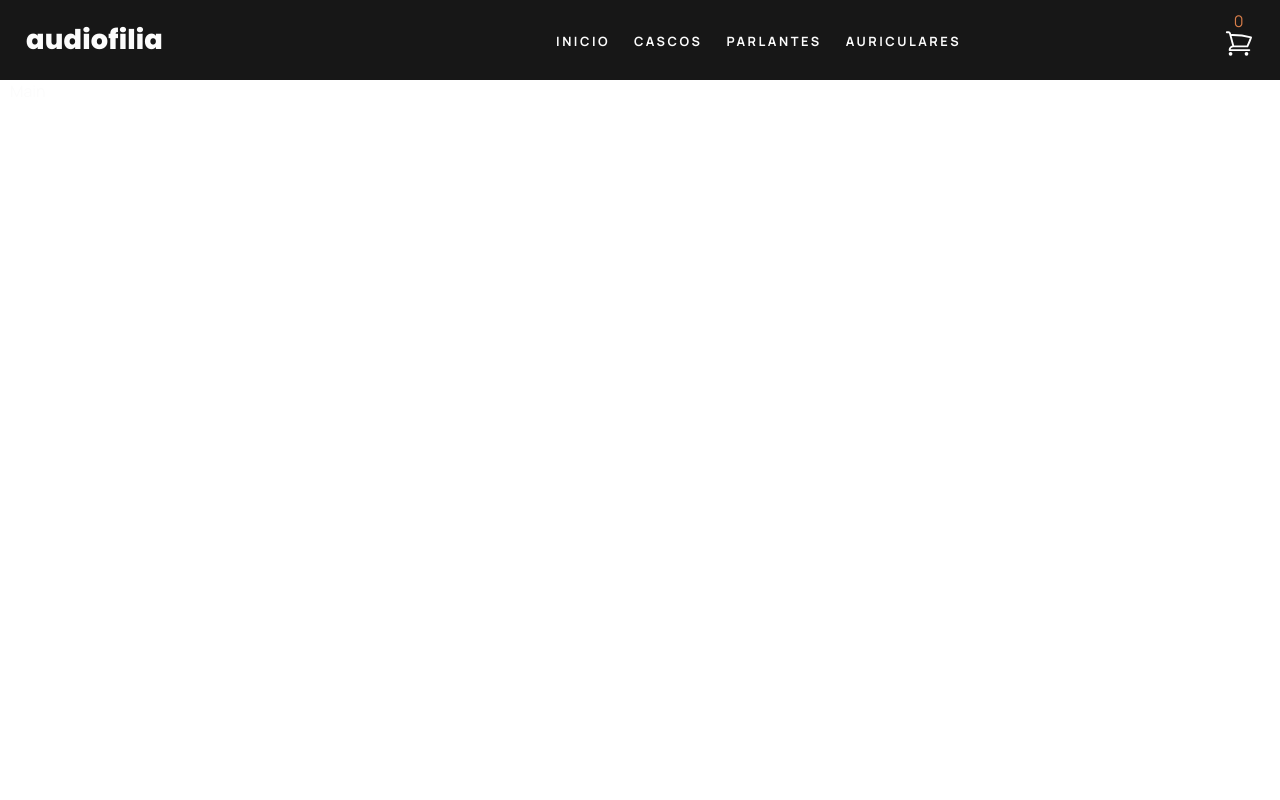
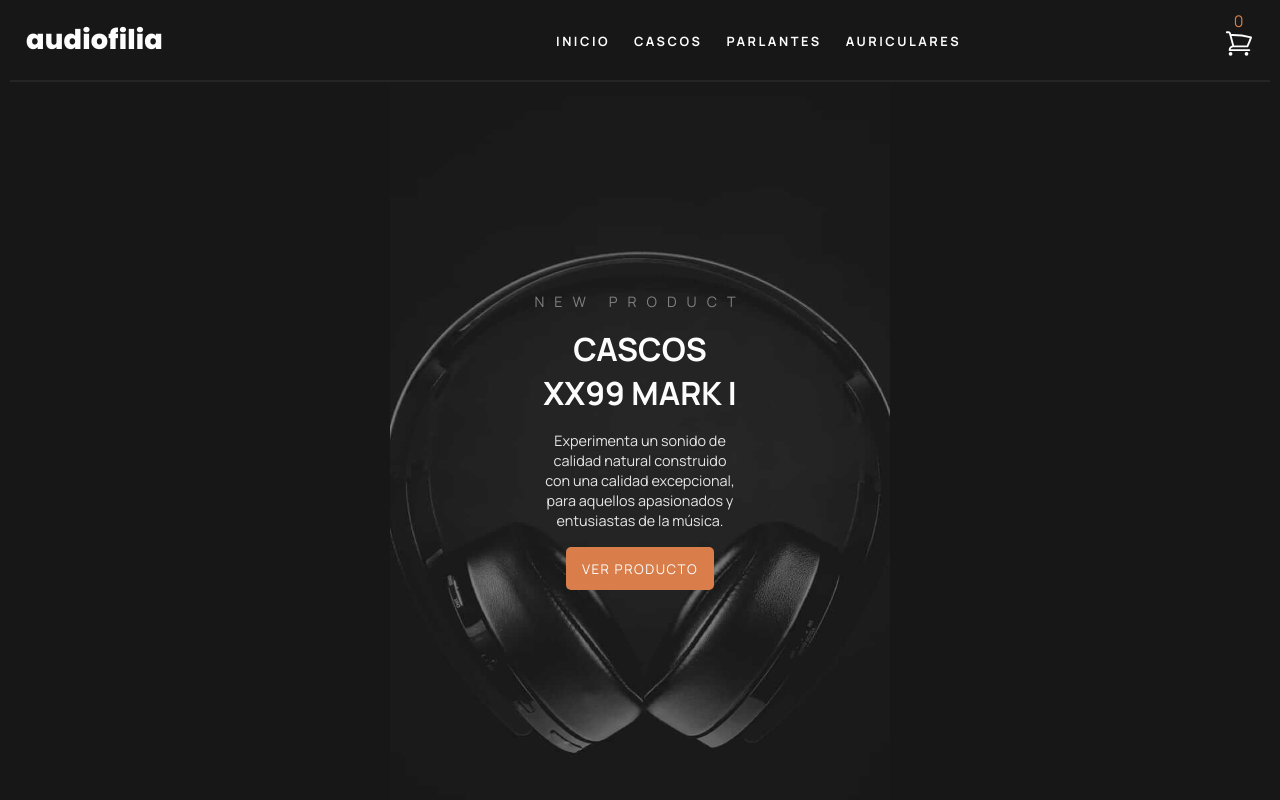
Before and after one commit to Fede-Baleyron/audiophile-store, a React (Vite) app: page / in a window 1280 px wide. Shown: the top 800 px of the page. Built offline with nearby package versions, Linux system fonts and the light colour scheme.

Commit message:
Creating Hero Section
-add hero section component
-add hero section styles
-add hero section types
-add hero section img
-modify main home page file

```diff
--- a/src/modules/pages/home/Main.tsx
+++ b/src/modules/pages/home/Main.tsx
@@ -1,9 +1,15 @@
+import { HeroSection } from "./components/HeroSection"
+
 const Main = () => {
   return (
-    <div style={{height: '100%'}}>
-      <section className='hero-section max-w' style={{height: '100%'}}>Main</section>
-      <div style={{backgroundColor: 'black'}}>sadasd</div>
-    </div>
+    <>
+      <HeroSection
+        importance='secondary'
+        title='CASCOS XX99 MARK I'
+        description='Experimenta un sonido de calidad natural construido con una calidad excepcional,
+        para aquellos apasionados y entusiastas de la música.'
+      />
+    </>
   )
 }
 
--- /dev/null
+++ b/src/modules/pages/home/components/HeroSection.tsx
@@ -0,0 +1,29 @@
+import { NewProductNotification } from './NewProductNotification'
+import { homeImagesRoute } from '../../../helpers/imagesRoutes'
+import '../styles/hero-section.css'
+import { HeroSectionProp } from '../utils/hero-section-types'
+import { Button } from '../../../shared/Button'
+
+export const HeroSection = (props: HeroSectionProp) => {
+  return (
+    <div className='hero-section-container'>
+      <section className='hero-section-wrapper max-w'>
+        <article className='new-prod-info-container'>
+          <NewProductNotification importance={props.importance} />
+          <h2 className='new-prod-title'>{props.title}</h2>
+          <p className='new-prod-description'>
+            {props.description}
+          </p>
+          <Button text='VER PRODUCTO' link={props.link} />
+        </article>
+        <article className='hero-section-img'>
+          <img
+            className='hero-img'
+            src={`${homeImagesRoute}/hero-img-mobile.jpg`}
+            alt=''
+          />
+        </article>
+      </section>
+    </div>
+  )
+}
--- /dev/null
+++ b/src/modules/pages/home/styles/hero-section.css
@@ -0,0 +1,46 @@
+.hero-section-container {
+  height: 100%;
+  background-color: var(--neutral-dark);
+}
+.hero-section-wrapper {
+  position: relative;
+  height: 100%;
+  border-top: 2px solid hsla(0, 0%, 60%, .10);
+}
+.hero-section-img {
+  position: absolute;
+  top: 0;
+  display: flex;
+  justify-content: center;
+  width: 100%;
+  height: 100%;
+}
+.hero-img {
+  width: 100%;
+  max-width: 500px;
+  height: 100%;
+}
+.new-prod-info-container {
+  position: absolute;
+  display: flex;
+  flex-flow: column wrap;
+  justify-content: center;
+  align-items: center;
+  row-gap: 1rem;
+  width: 100%;
+  height: 100%;
+  z-index: 10;
+}
+.new-prod-title {
+  max-width: 200px;
+  font-size: 2rem;
+  text-align: center;
+}
+.new-prod-description {
+  width: 100%;
+  max-width: 200px;
+  color: hsl(0, 0%, 90%);
+  font-size: .9rem;
+  text-align: center;
+  line-height: 20px;
+}
--- /dev/null
+++ b/src/modules/pages/home/utils/hero-section-types.ts
@@ -0,0 +1,10 @@
+export type NewProductProp = {
+  importance: string
+  text?: string
+}
+export type HeroSectionProp = {
+  importance: string
+  description: string
+  title: string
+  link?: string
+}
```
Also changed, not shown: public/assets/images/home-page/hero-img-mobile.jpg (added).
